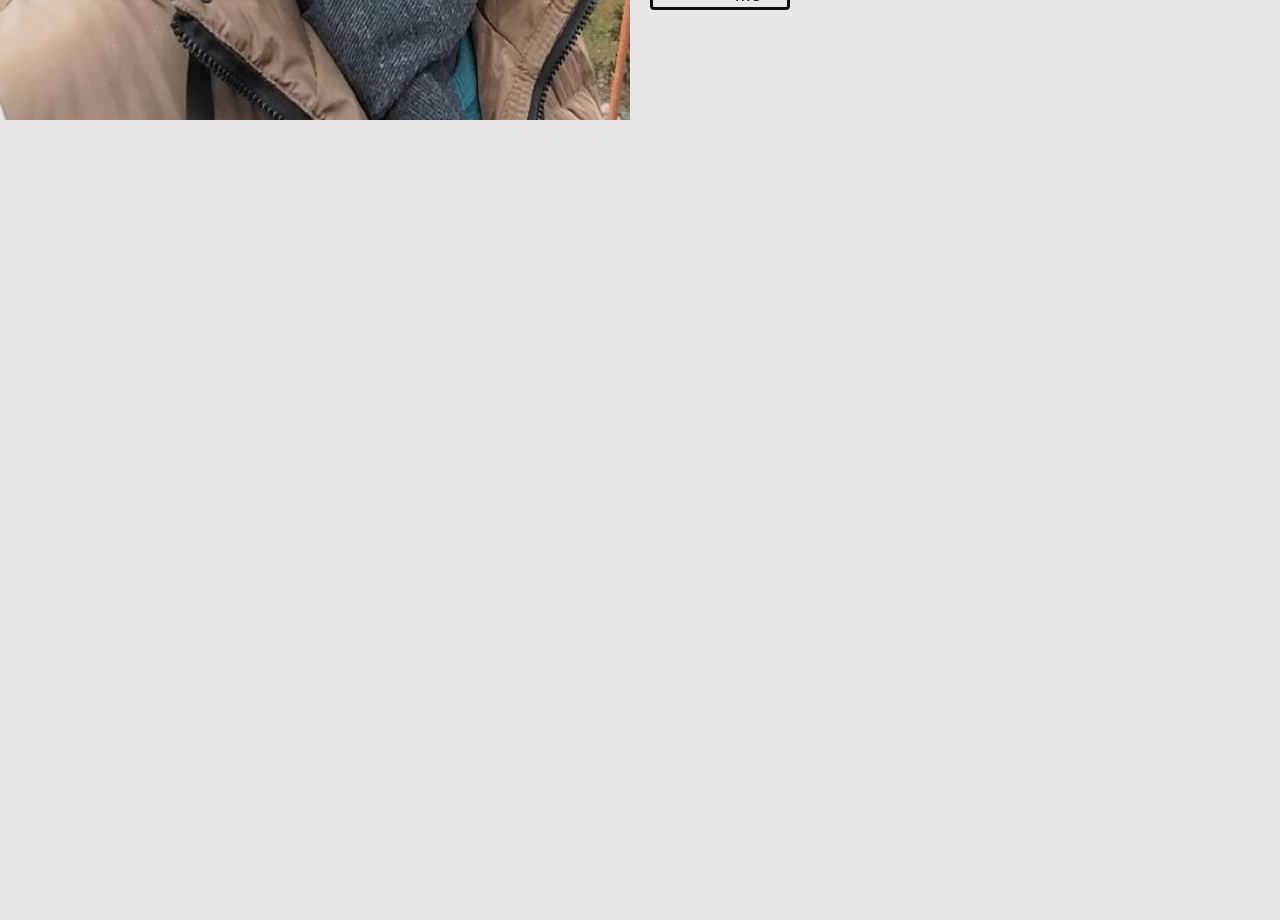
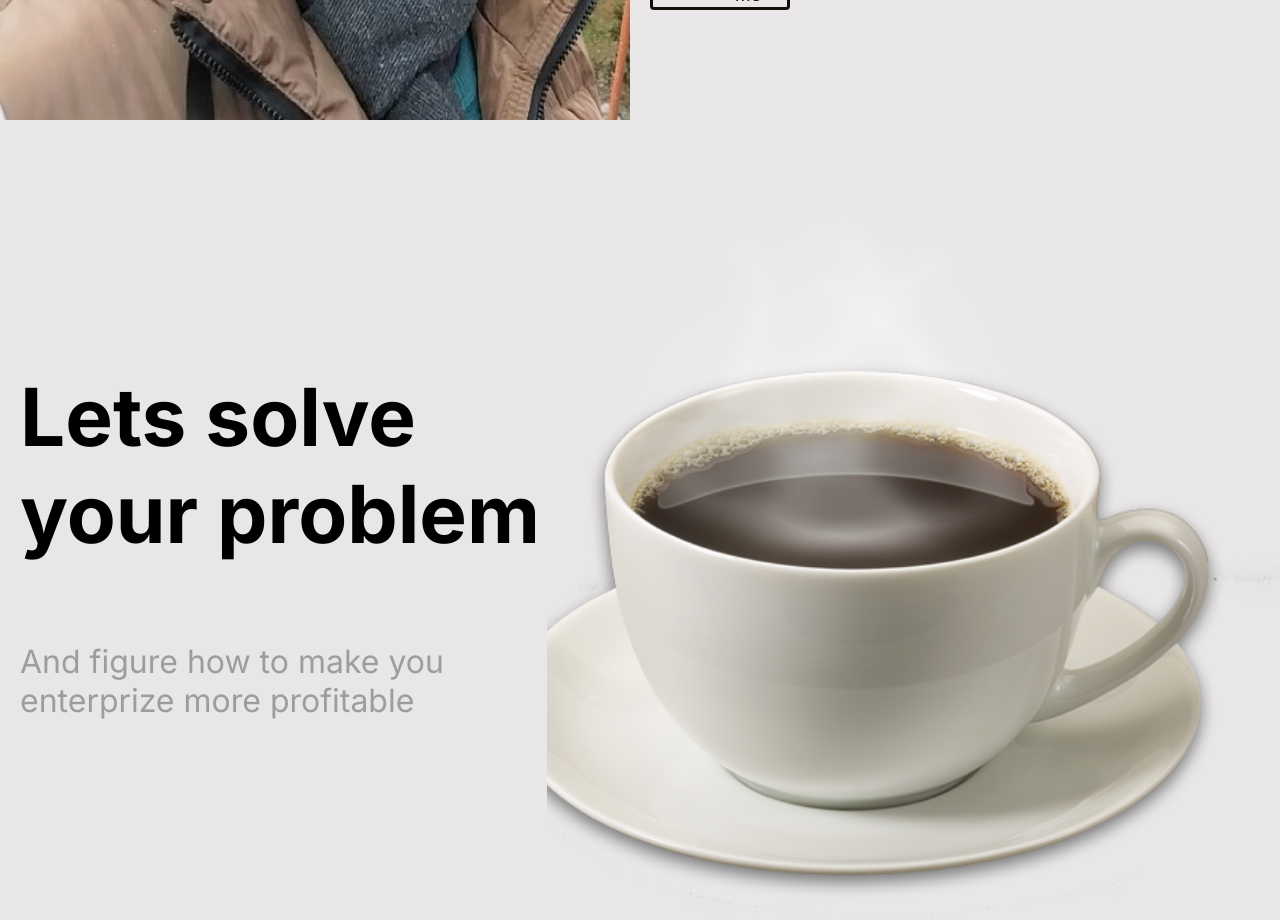
Before and after one commit to GiorgiiLazi/personal-website, a Vue app: page / in a window 1280 px wide. Shown: the part 680-1600 px from the top of the page. Before the commit the page ends 800 px from the top, so only its background shows below. Built offline with nearby package versions, Linux system fonts and the light colour scheme.

Commit message:
added wobble  animation

```diff
--- a/src/App.vue
+++ b/src/App.vue
@@ -1,14 +1,17 @@
 <template>
   <Header></Header>
+  <Greet></Greet>
 </template>
 
 <script>
+import Greet from './components/Greet.vue';
 import Header from './components/Header.vue';
 
 export default {
   name: 'App',
   components: {
-    Header
+    Header,
+    Greet
   }
 }
 </script>
--- /dev/null
+++ b/src/components/Greet.vue
@@ -0,0 +1,54 @@
+<template>
+  <section class="container">
+    <article v-motion-slide-visible-left>
+      <h1>Lets solve your problem</h1>
+      <p>And figure how to make you enterprize more profitable</p>
+    </article>
+    <div v-motion-slide-visible-right class="image-holder">
+      <img src="../assets/coffee.png" alt="">
+    </div>
+  </section>
+</template>
+
+<script>
+export default {
+
+}
+</script>
+
+<style scoped>
+.container{
+  width: 100vw;
+  height: 100vh;
+  display: flex;
+  justify-content: center;
+  align-items: center;
+}
+.image-holder {
+    width: 100%;
+    height: 100vh;
+    display: flex;
+    justify-content: center;
+    overflow: hidden;
+}
+
+.image-holder img {
+    max-width: auto;
+    height: 100%;
+    object-fit: cover;
+}
+article{
+  text-align: left;
+  word-wrap: wrap;
+}
+article > *{
+  margin-left: 20px;
+}
+article h1{
+  font-size: 5em
+}
+article p{
+  font-size: 2em;
+  color: #838383bb
+}
+</style>
--- a/src/components/Header.vue
+++ b/src/components/Header.vue
@@ -14,6 +14,7 @@
             <button class="contact" name="contact">
                 <span class="arrow material-symbols-outlined"> arrow_downward</span>
                 <span>Contact Me</span>
+                <span class="backdrop">Email: malazi140@gmail.com</span>
             </button>
         </Transition>
 
@@ -77,6 +78,7 @@ export default {
     color: grey;
 }
 .contact{
+    position: relative;
     cursor: pointer;
     border: 3px solid #130e07;
     display: flex;
@@ -85,10 +87,22 @@ export default {
     max-width: max-content;
     background: none;
     color: #130e07;
-    transform: rotateX(0px);
-    transition: 1s;
+
     border-radius: 4px;
 
+}
+.backdrop{
+    text-align: start;
+    width: 600px;
+    display: none;
+    position: absolute;
+    top: 50px;
+    left: 0px;
+    color: black;
+    animation: wobble 1s ease-in;
+}
+.contact:hover .backdrop{
+    display: block;
 }
 .arrow {
   display: inline-block;
@@ -104,6 +118,16 @@ export default {
 }
 
 /* animations */
+
+@keyframes wobble{
+    0%{ opacity: 0; transform: translateX(600px) }
+    50%{ opacity: 1; transform: translateX(-10px) }
+    60%{ transform: translateX(10px) }
+    70%{ transform: translateX(-4px) }
+    80%{ transform: translateX(4px) }
+    90%{ transform: translateX(-2px) }
+    100%{ transform: translateX(0) }
+}
 .img-enter-from{
     opacity: 0;
 
```
Also changed, not shown: src/assets/coffee.png (added).
